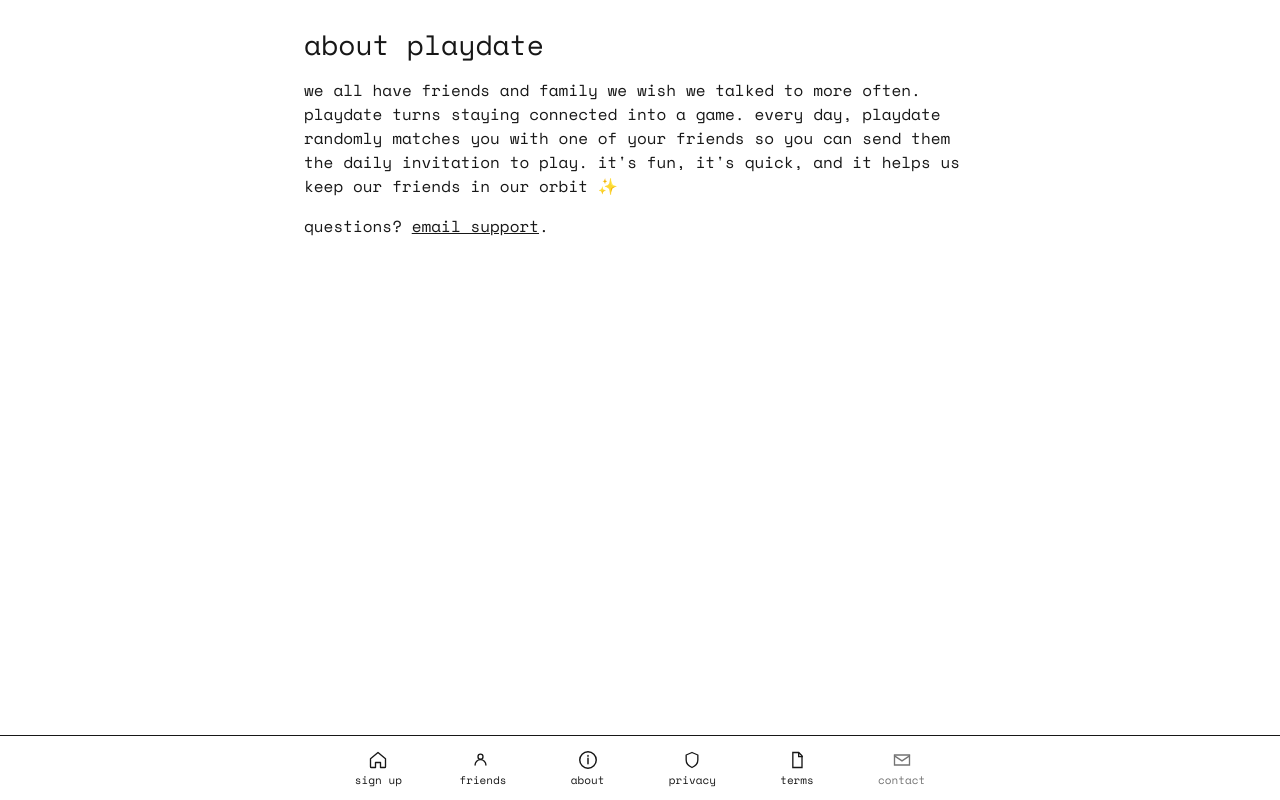
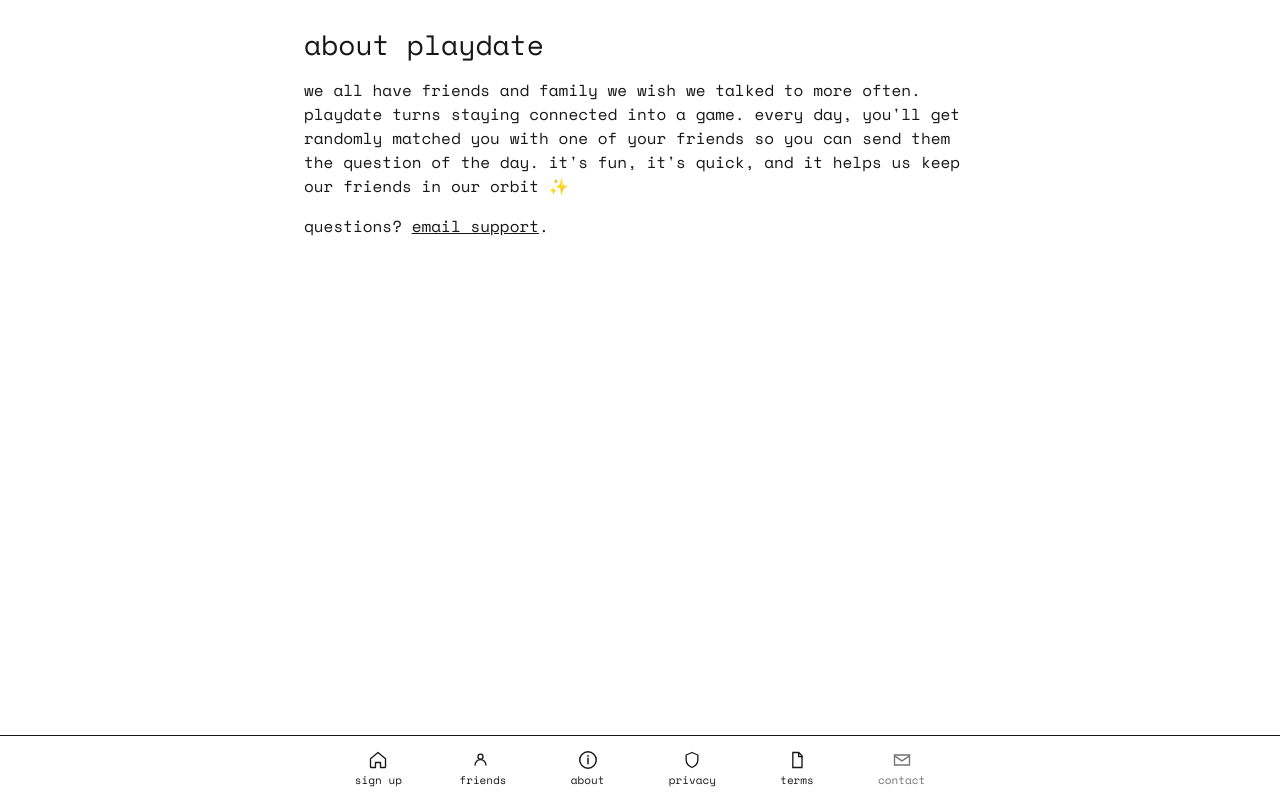
Before and after one commit to shaune-marx/nextjs-boilerplate, a Next.js app: page /about in a window 1280 px wide. Built offline with nearby package versions, Linux system fonts and the light colour scheme.

Commit message:
Update page.tsx

```diff
--- a/app/about/page.tsx
+++ b/app/about/page.tsx
@@ -3,7 +3,7 @@ export default function AboutPage() {
     <main style={{ maxWidth: 720, margin: "0 auto", padding: 24, textTransform: "lowercase" }}>
       <h1 style={{ fontSize: 28, marginBottom: 12 }}>about playdate</h1>
       <p style={{ marginBottom: 12 }}>
-        we all have friends and family we wish we talked to more often. playdate turns staying connected into a game. every day, playdate randomly matches you with one of your friends so you can send them the daily invitation to play. it&apos;s fun, it&apos;s quick, and it helps us keep our friends in our orbit ✨
+        we all have friends and family we wish we talked to more often. playdate turns staying connected into a game. every day, you'll get randomly matched you with one of your friends so you can send them the question of the day. it&apos;s fun, it&apos;s quick, and it helps us keep our friends in our orbit ✨
       </p>
       <p style={{ marginTop: 16 }}>
         questions? <a href="mailto:support@todaysplaydate.com" style={{ textDecoration: "underline" }}>email support</a>.
```
